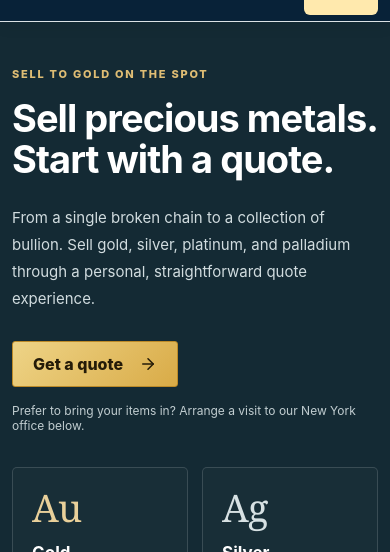
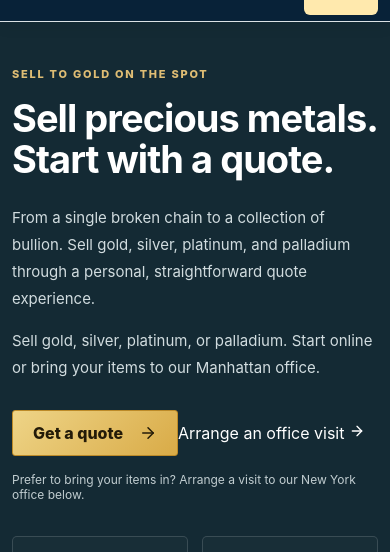
Before and after one commit to Esthererani1234/ui, a React (Vite) app: page /sell in a window 390 px wide. Shown: the part 149-701 px from the top of the page. Built offline with nearby package versions, Linux system fonts and the light colour scheme; no server answers; the database is empty.

Commit message:
Surface both selling options on phones

```diff
--- a/src/pages/SellPage.jsx
+++ b/src/pages/SellPage.jsx
@@ -39,7 +39,7 @@ export default function SellPage({centre=false}) {
  const update=e=>setForm(old=>({...old,[e.target.name]:e.target.value}));
  return <div className={centre?'sell-portal selling-centre':'sell-portal'}>
   {centre?<section className="container selling-centre-header"><CustomerAccountNav active="selling"/><span className="sell-eyebrow">YOUR PRECIOUS-METALS DESK</span><h1>Selling Centre</h1><p>Open a case, follow its progress, and keep your selling journey in one place.</p><button className="button button-gold" onClick={begin}>New selling case <ArrowRight size={18}/></button><SellingCases refreshKey={receipt?.reference}/></section>:<><section className="sell-hero"><div className="container sell-hero-grid">
-   <div><span className="sell-eyebrow">SELL TO GOLD ON THE SPOT</span><h1>Sell precious metals.<br />Start with a quote.</h1><p>From a single broken chain to a collection of bullion. Sell gold, silver, platinum, and palladium through a personal, straightforward quote experience.</p><Link className="button button-gold" to="/selling-centre">Get a quote <ArrowRight size={18}/></Link><small>Prefer to bring your items in? Arrange a visit to our New York office below.</small></div>
+   <div><span className="sell-eyebrow">SELL TO GOLD ON THE SPOT</span><h1>Sell precious metals.<br />Start with a quote.</h1><p className="sell-desktop-intro">From a single broken chain to a collection of bullion. Sell gold, silver, platinum, and palladium through a personal, straightforward quote experience.</p><p className="sell-phone-intro">Sell gold, silver, platinum, or palladium. Start online or bring your items to our Manhattan office.</p><Link className="button button-gold" to="/selling-centre">Get a quote <ArrowRight size={18}/></Link><Link className="sell-phone-visit" to="/selling-centre?visit=office">Arrange an office visit <ArrowRight size={16} aria-hidden="true"/></Link><small>Prefer to bring your items in? Arrange a visit to our New York office below.</small></div>
    <div className="sell-metal-grid" aria-label="Metals we evaluate">{materials.map(([symbol,name,description])=><div className={`sell-metal sell-metal-${symbol}`} key={symbol}><span>{symbol}</span><h2>{name}</h2><p>{description}</p></div>)}</div>
   </div></section>
   <div className="sell-assurance"><div className="container"><span><ShieldCheck size={18}/> Private quote requests</span><span><Gem size={18}/> Bullion, jewelry & scrap</span><span><CheckCircle2 size={18}/> You decide whether to sell</span></div></div>
```
